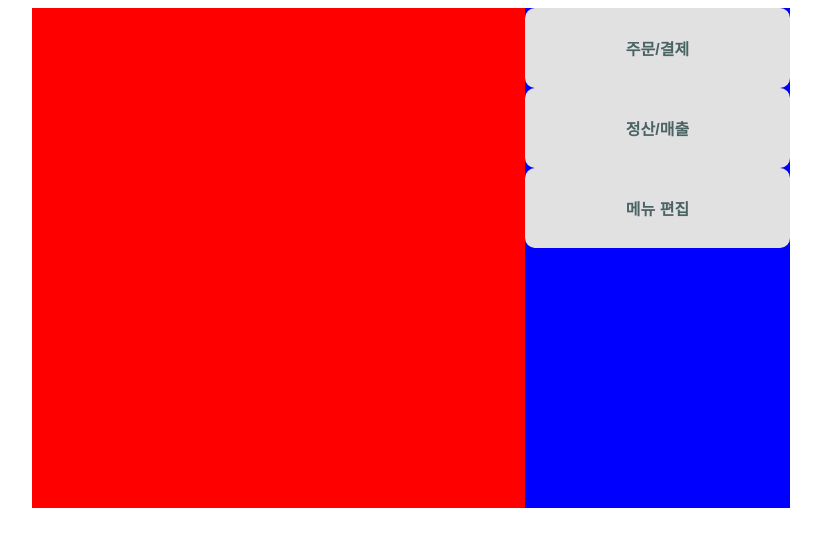
After one commit to kiosksystem/pos, a Python web app: template template/Pos_main.html in a window 1280 px wide. The commit adds this page. Shown: the top 547 px of the page, without its empty margins (229-1050 px from the left). Run offline with Jinja, Linux system fonts and the light colour scheme; the template is opened without the code that fills it, so the values that code supplies are empty.

Commit message:
[#3] feat 페이지,css 추가

```diff
--- /dev/null
+++ b/static/css/Pos_formCommon.css
@@ -0,0 +1,29 @@
+#main_container {
+    display: flex;
+    justify-content: center;
+}
+
+.Pos_form {
+    width : 60%;
+    height : 500px;
+    float : left;
+    border-top: 10px;
+    display: flex;
+    background-color: black;
+    justify-content: space-between;
+}
+
+.menu_left {
+    display: inline-block;
+    width : 65%;
+    height: 100%;
+    background-color: red;
+}
+
+.menu_right {
+    display: inline-block;
+    width : 35%;
+    height: 100%;
+    background-color: blue;
+    justify-content: center;
+}
--- /dev/null
+++ b/static/css/Pos_main.css
@@ -0,0 +1,19 @@
+.Pos_form .temp_box {
+
+}
+
+.Pos_form .btn_list {
+
+}
+
+.btn_list .btn {
+	border-radius: 10px;
+	width: 100%;
+	height: 80px;
+	outline: none;
+	font-size: 16px;
+    background: #e1e1e1;
+	color: #4a6363;
+	font-weight: bold;
+	border: none;
+}
--- a/static/css/header.css
+++ b/static/css/header.css
@@ -4,7 +4,7 @@
 }
 
 #header_form_container {
-    width: 800px;
+    width: 60%;
 }
 
 #header_form_container #header_form {
--- /dev/null
+++ b/template/Pos_main.html
@@ -0,0 +1,30 @@
+<!DOCTYPE html>
+<html lang="en">
+<head>
+    <meta charset="UTF-8">
+    <meta http-equiv="X-UA-Compatible" content="IE=edge">
+    <meta name="viewport" content="width=device-width, initial-scale=1.0">
+    <title>메인 메뉴</title>
+    <link rel="stylesheet" href="../static/css/Pos_formCommon.css">
+    <link rel="stylesheet" href="../static/css/Pos_main.css">
+</head>
+<body>
+
+    <div id="main_container">
+        <div class="Pos_form">
+            <div class="menu_left">
+                <div class="temp_box">
+
+                </div>
+            </div>
+            <div class="menu_right">
+                <div class="btn_list">
+                    <div><button class="btn">주문/결제</button></div>
+                    <div><button class="btn">정산/매출</button></div>
+                    <div><button class="btn">메뉴 편집</button></div>
+                </div>
+            </div>
+        </div>
+    </div>
+</body>
+</html>
```
Also changed, not shown: template/Pos_calculate.html (added, +33 -0 lines), template/Pos_menuEdit.html (added, +37 -0 lines), template/Pos_sales.html (added, +23 -0 lines), template/main.html (deleted, +0 -16 lines), static/css/Pos_calculate.css (added), static/css/Pos_sales.css (added), static/img/food_img.png (added), 1 other file.
